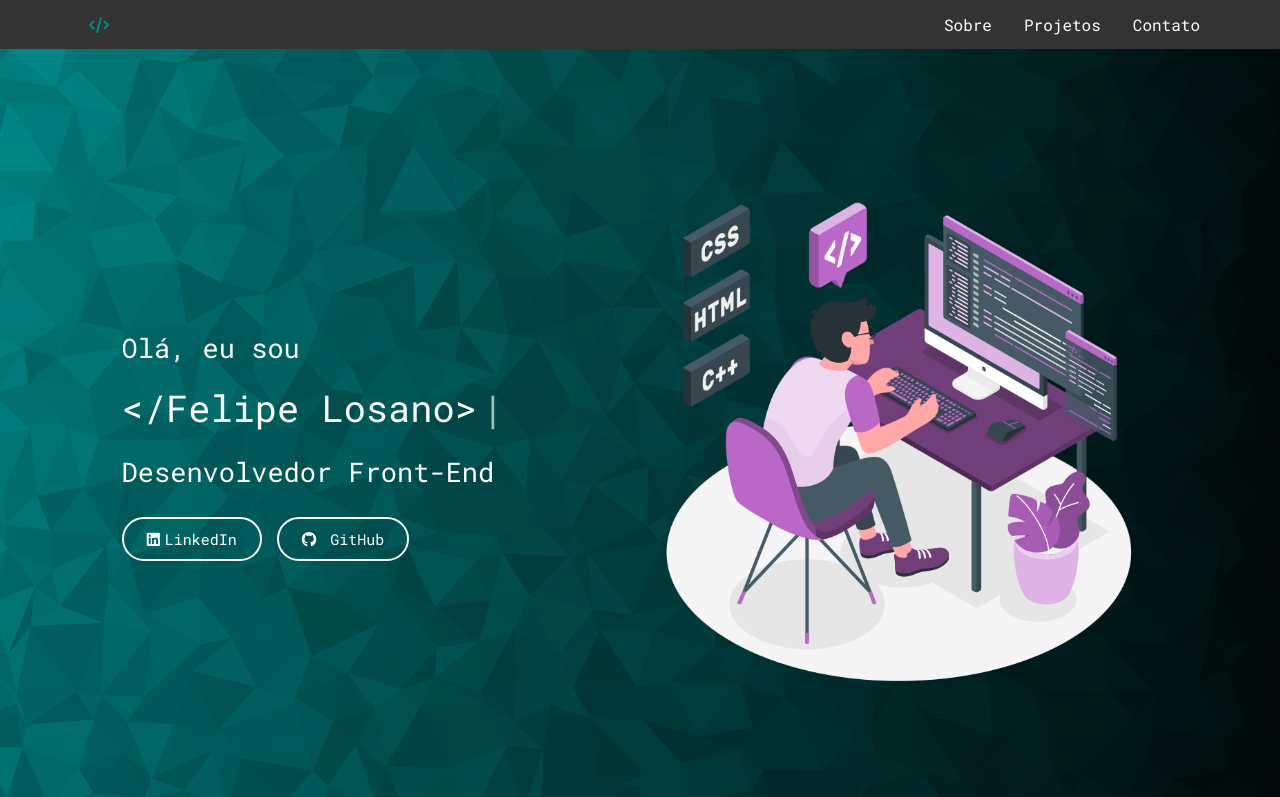
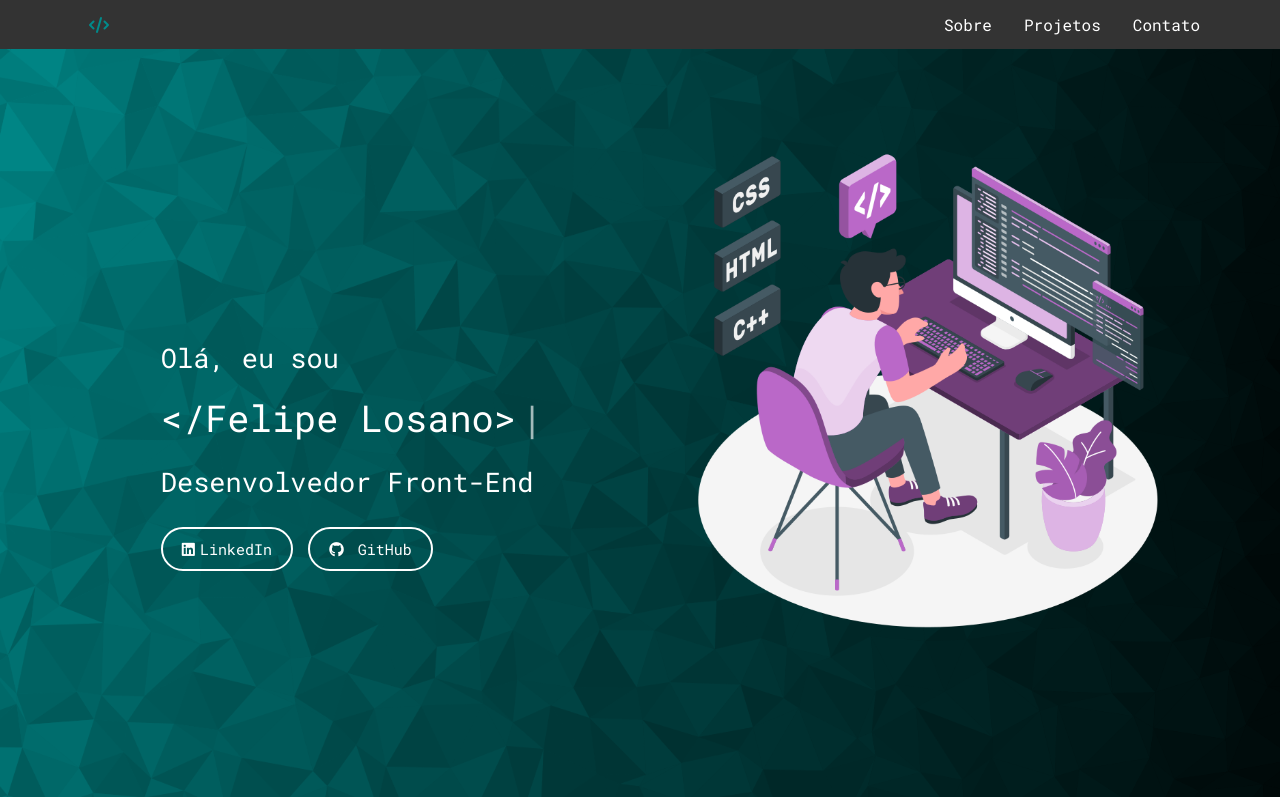
Before and after one commit to FelipeLosano/FelipeLosano.github.io, a plain HTML site: page index.html in a window 1280 px wide. Shown: the top 797 px of the page. Drawn offline with Linux system fonts and the light colour scheme.

Commit message:
Correções no layout

```diff
--- a/assets/css/style.css
+++ b/assets/css/style.css
@@ -60,9 +60,8 @@ body {
 }
 
 .apresentacao {
-	padding: 10% 5%;
-	width: 90%;
-	height: auto;
+	padding: 0 5%;
+	height: 100%;
 	font-size: 27px;
 	color: #fff;
 	display: grid;
@@ -70,9 +69,7 @@ body {
 }
 
 .apresentacao-div {
-	width: 80%;
-	align-self: center;
-	justify-self: center;
+	place-self: center;
 }
 
 .apresentacao-div span {
@@ -90,6 +87,20 @@ body {
 	animation: pisca 0.7s infinite;
 }
 
+.apresentacao-btn {
+	margin-top: 15px;
+	font-size: 15px;
+	display: flex;
+}
+
+.apresentacao-img {
+	height: 80%;
+	place-self: center;
+}
+
+.apresentacao-img img {
+	height: inherit;
+}
 /* Animação aplicada ao content referente a classe *.apresentacao-name* resultando num efeito de cursor piscando. */
 
 @keyframes pisca {
@@ -100,45 +111,6 @@ body {
 	50% {
 		opacity: 0;
 	}
-}
-
-.div-btn {
-	margin-top: 15px;
-	font-size: 15px;
-	display: flex;
-}
-
-.btn {
-	padding: 10px 5%;
-	color: #fff;
-	align-items: center;
-	border: #fff solid 2px;
-	border-radius: 2rem;
-	text-decoration: none;
-	transition: 0.3s;
-}
-
-.btn:hover {
-	color: #000;
-	background-color: #fff;
-	border: #fff solid 2px;
-}
-
-.btn:nth-child(1) {
-	margin-right: 15px;
-}
-
-.btn i {
-	margin-right: 5px;
-}
-
-.apresentacao-img {
-	width: 100%;
-	align-items: flex-end;
-}
-
-.apresentacao-img img {
-	width: 90%;
 }
 
 #Sobre {
@@ -237,3 +209,27 @@ body {
 #back-to-top:hover {
 	color: #008b8b;
 }
+
+.btn {
+	padding: 10px 5%;
+	color: #fff;
+	align-items: center;
+	border: #fff solid 2px;
+	border-radius: 2rem;
+	text-decoration: none;
+	transition: 0.3s;
+}
+
+.btn:hover {
+	color: #000;
+	background-color: #fff;
+	border: #fff solid 2px;
+}
+
+.btn:nth-child(1) {
+	margin-right: 15px;
+}
+
+.btn i {
+	margin-right: 5px;
+}
--- a/index.html
+++ b/index.html
@@ -39,7 +39,7 @@
             <span>Olá, eu sou<br />
               <span class="apresentacao-name">/Felipe Losano;</span><br />
               Desenvolvedor Front-End</span>
-            <div class="div-btn">
+            <div class="apresentacao-btn">
               <a class="btn" href="https://www.linkedin.com/in/felipelosano/" target="_blank"><i
                   class="fa-brands fa-linkedin"></i>LinkedIn</a>
               <a class="btn" href="https://github.com/FelipeLosano" target="_blank"><i class="fa-brands fa-github"></i>
@@ -64,7 +64,7 @@
             <p>Lorem ipsum dolor sit amet consectetur adipisicing elit. Ullam, dicta quibusdam obcaecati atque tempore
               nihil nam, aut minima sequi reprehenderit quidem et laborum in aliquid, adipisci quod. Quidem, alias
               corporis?</p>
-            <div class="div-btn">
+            <div class="apresentacao-btn">
               <a class="btn" href="Felipe Losano.pdf" download="Felipe Losano.pdf"><i
                   class="fa-solid fa-cloud-arrow-down"></i>Curriculo</a>
             </div>
```
